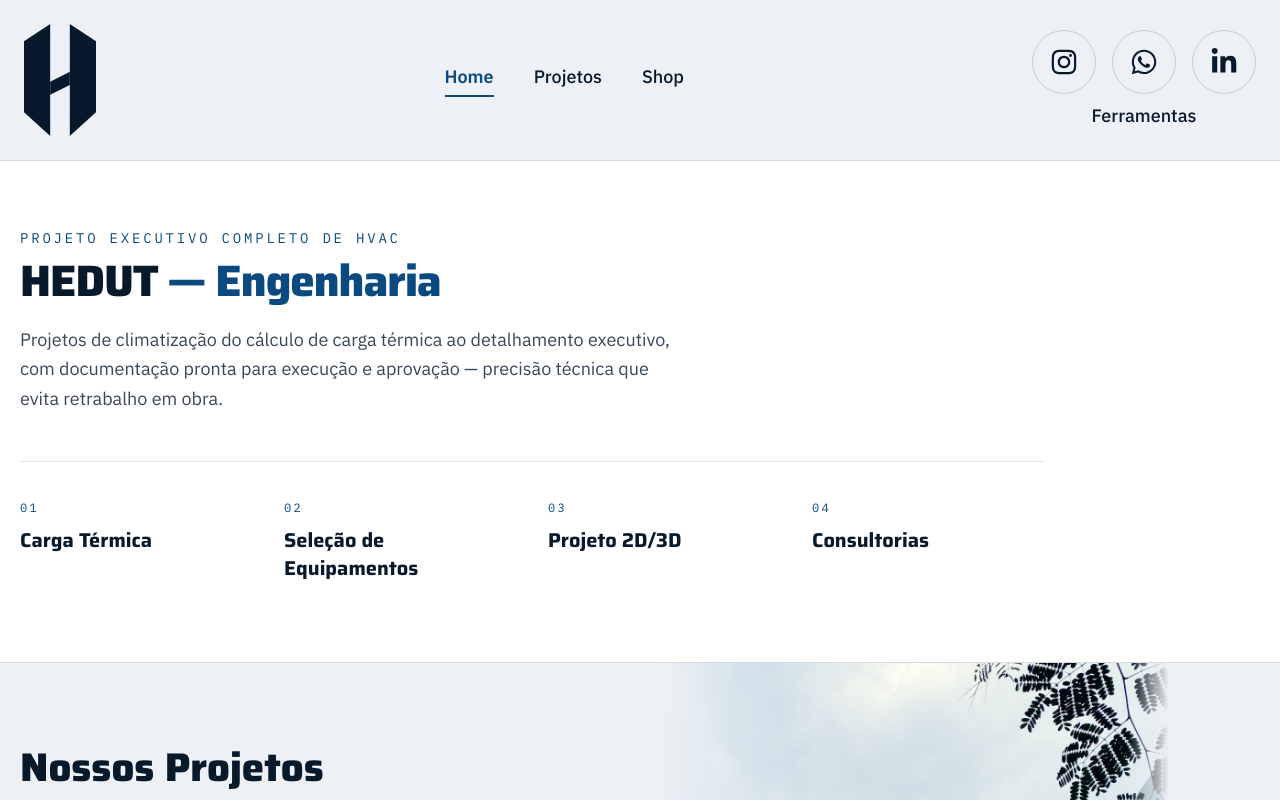
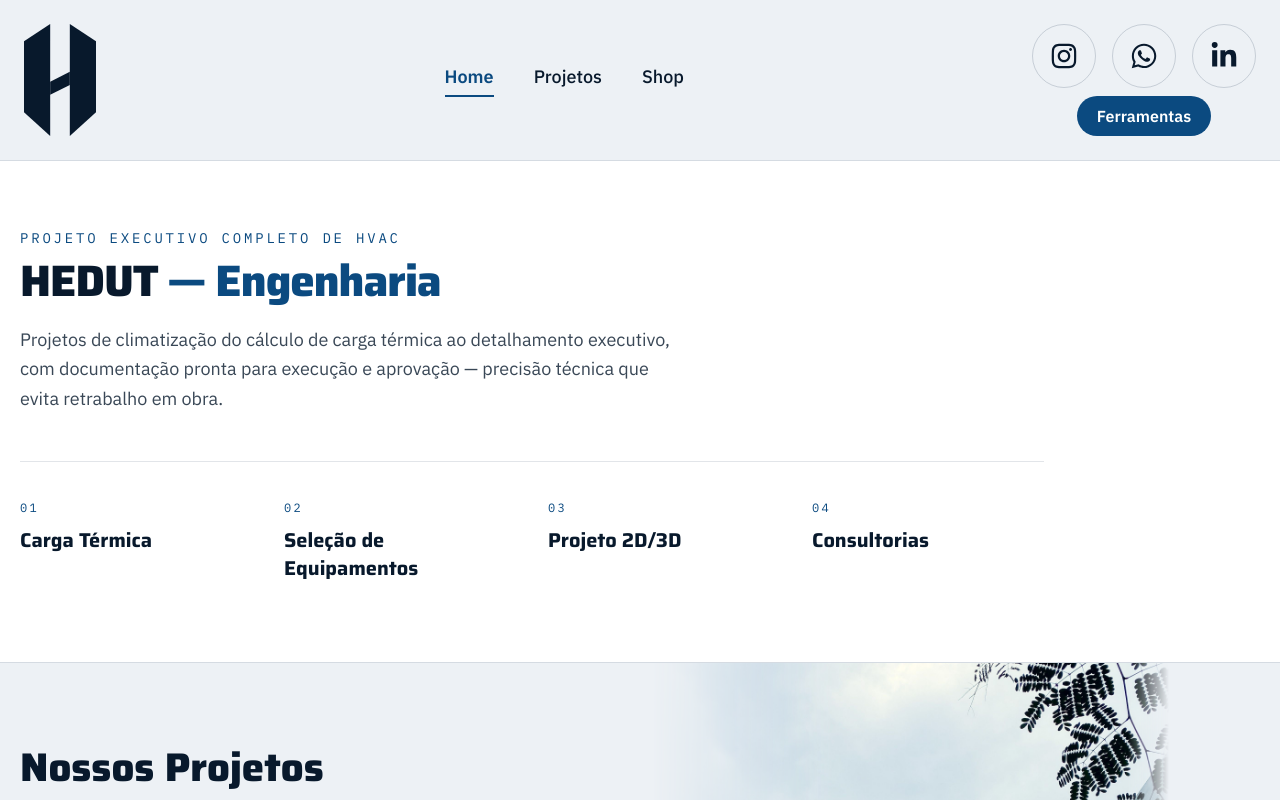
Before and after one commit to rickfelipe20-lgtm/Hedut, a Next.js app: page / in a window 1280 px wide. Shown: the top 800 px of the page. Built offline with nearby package versions, Linux system fonts and the light colour scheme.

Commit message:
Deixa o botão Ferramentas mais chamativo no header
Vira um botão pill com a cor azul da marca em vez de texto simples,
com brilho (box-shadow) e leve aumento de escala ao passar o mouse.

Co-Authored-By: Claude Sonnet 5 <noreply@anthropic.com>

```diff
--- a/src/app/_components/header.tsx
+++ b/src/app/_components/header.tsx
@@ -79,7 +79,7 @@ const Header = () => {
 
           <Link
             href="/ferramentas"
-            className="text-base md:text-lg font-medium text-hedut-abissal hover:text-hedut-blue transition"
+            className="text-sm md:text-base font-semibold text-white bg-hedut-blue px-4 py-1.5 md:px-5 md:py-2 rounded-full shadow-[0_0_0_rgba(11,74,128,0)] hover:shadow-[0_0_22px_rgba(11,74,128,0.7)] hover:brightness-110 hover:scale-105 transition-all duration-300"
           >
             Ferramentas
           </Link>
```
